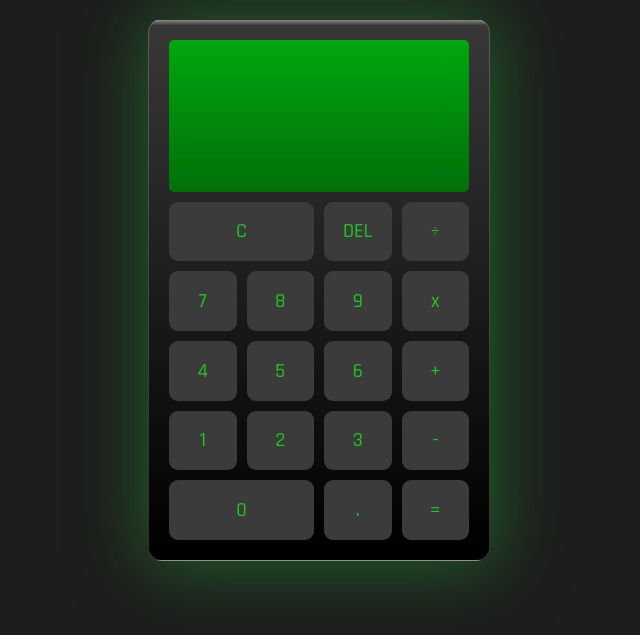
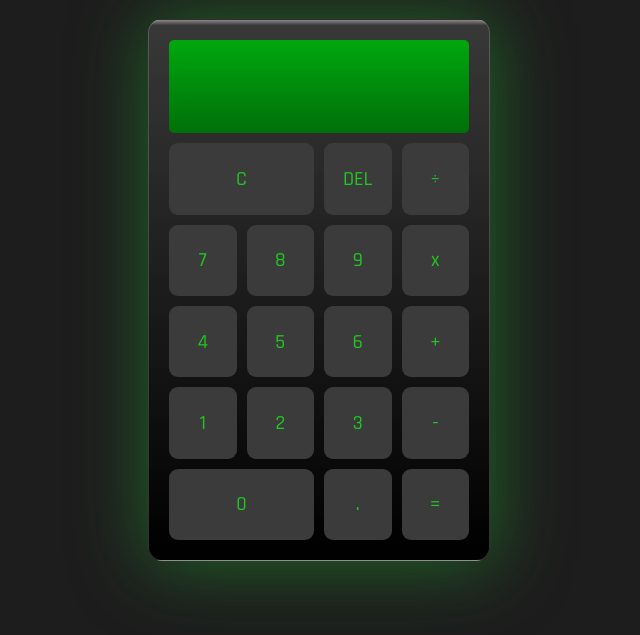
Before and after one commit to nbaccus/calculator, a plain HTML site: page index.html in a window 1280 px wide. Shown: the part 85-720 px from the top of the page, without its empty margins (321-961 px from the left). Drawn offline with Linux system fonts and the light colour scheme.

Commit message:
fixed display for different devices

```diff
--- a/css/styles.css
+++ b/css/styles.css
@@ -40,7 +40,8 @@ body{
     word-break: break-all;
     font-size:40px;
     border-radius: 5px;
-    min-height: 15vh;
+    min-height: 10vh;
+
 
 }
 
@@ -81,3 +82,10 @@ h1 {
     color:rgba(33, 199, 33, 0.322);
 
 }
+
+@media (min-height:300px) {
+    #display {
+        min-height: 50px;
+
+    }
+}
```
